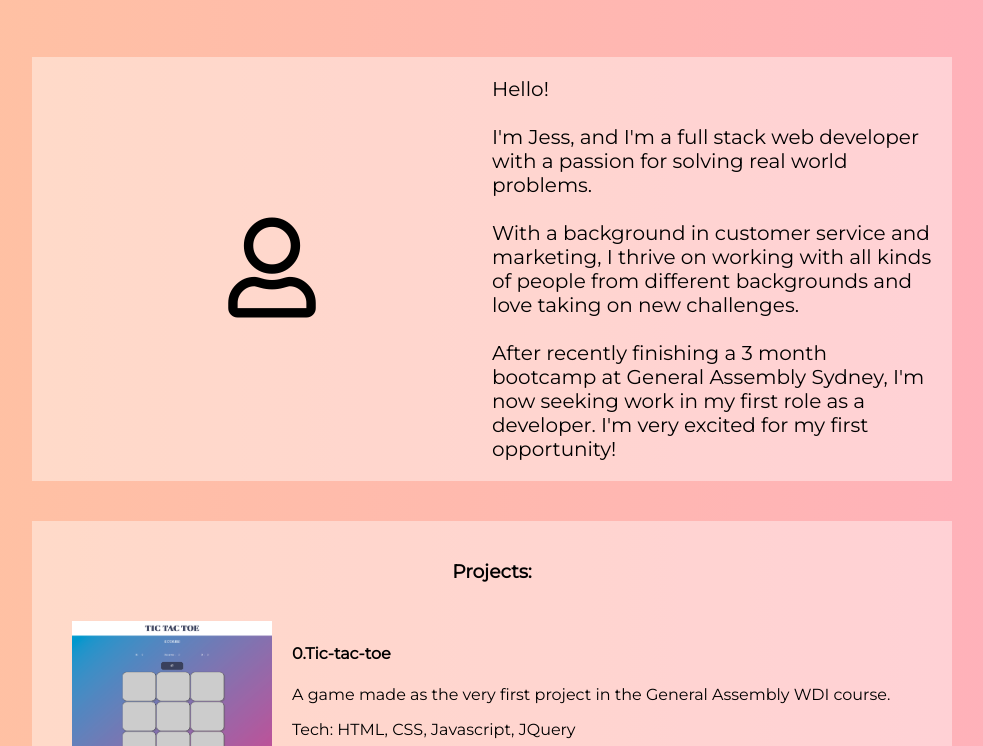
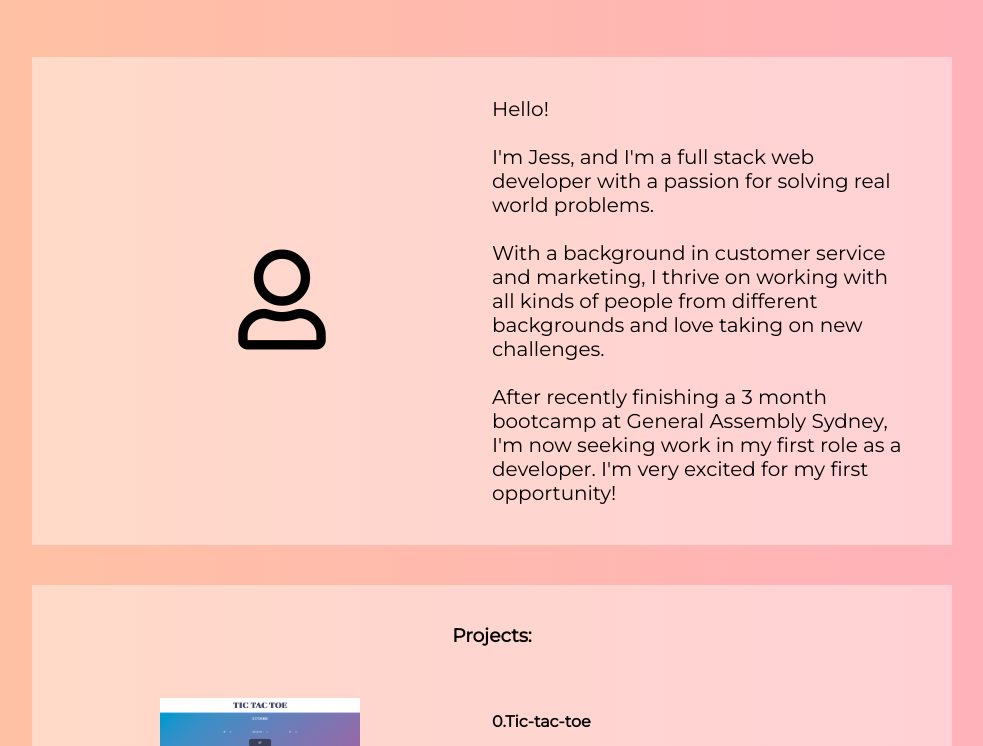
Before and after one commit to jessdiv/jess-diver, a website: page index.html in a window 1280 px wide. Shown: the part 341-1087 px from the top of the page, without its empty margins (148-1131 px from the left). Drawn offline with nearby package versions, Linux system fonts and the light colour scheme.

Commit message:
updated projects

```diff
--- a/css/master.css
+++ b/css/master.css
@@ -81,7 +81,7 @@ h1 {
   flex-direction: row;
   align-items: center;
   background-color: rgba(255,255, 255, 0.4);
-  padding: 20px;
+  padding: 40px;
   margin: 20px;
   height: auto;
 }
@@ -125,13 +125,14 @@ h1 {
 
 .project-image {
   text-align: center;
-  width: 100%:
+  width: 100%;
+  /* padding-left: 20px; */
 }
 
 .image {
   height: 150px;
   width: 200px;
-  padding: 20px;
+  padding: 25px;
 }
 
 
@@ -143,9 +144,11 @@ h1 {
   grid-area: text;
   margin: 0 auto;
   width: 100%;
+  padding: 25px;
 }
 
 a.button {
+    /* display: flex; */
     text-decoration: none;
     color: initial;
     font-family: monospace;
@@ -153,6 +156,7 @@ a.button {
     border-radius: 12px;
     background-color: white;
     margin-right: 10px;
+    /* width: 100%; */
 }
 
 a.button:hover {
```
